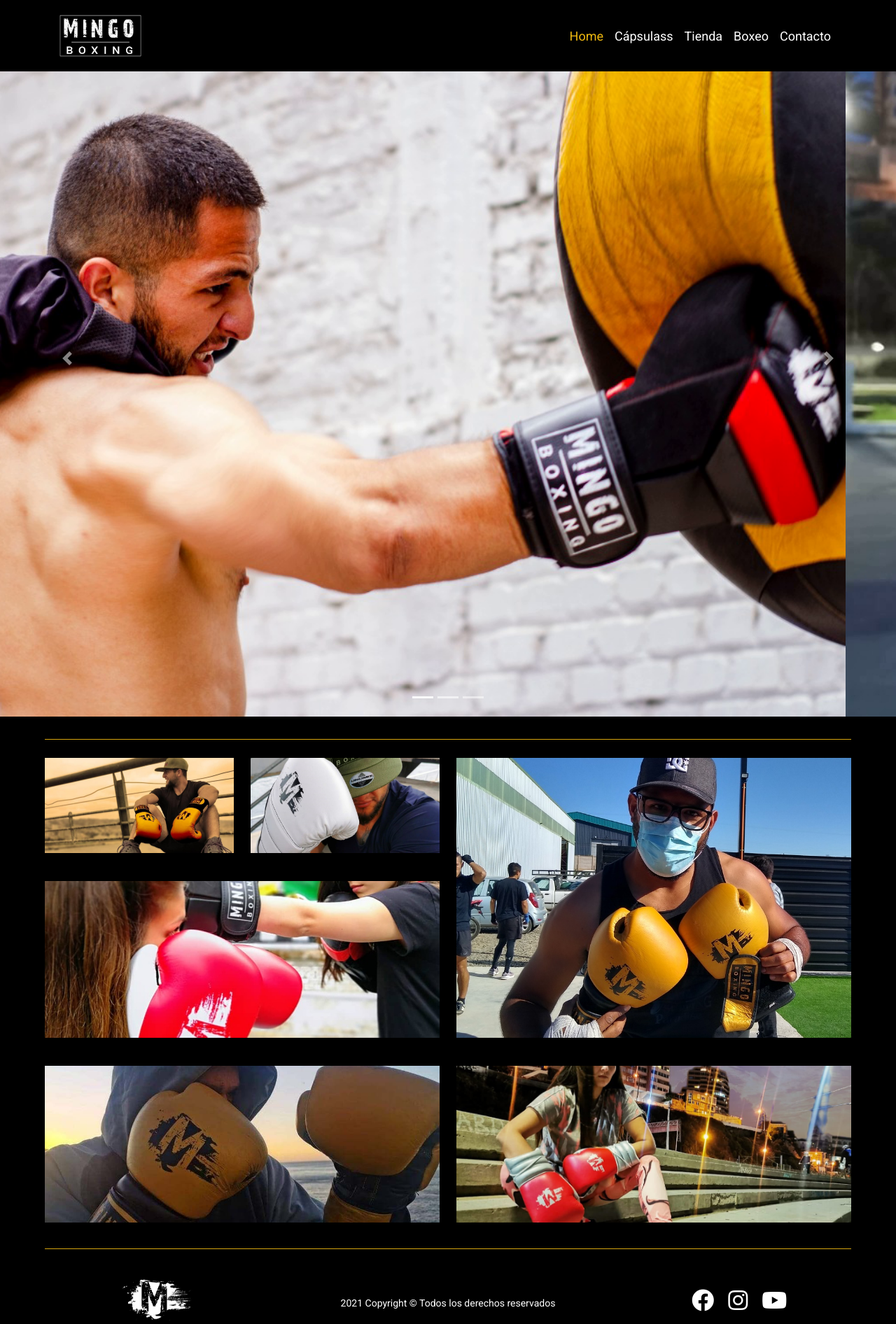
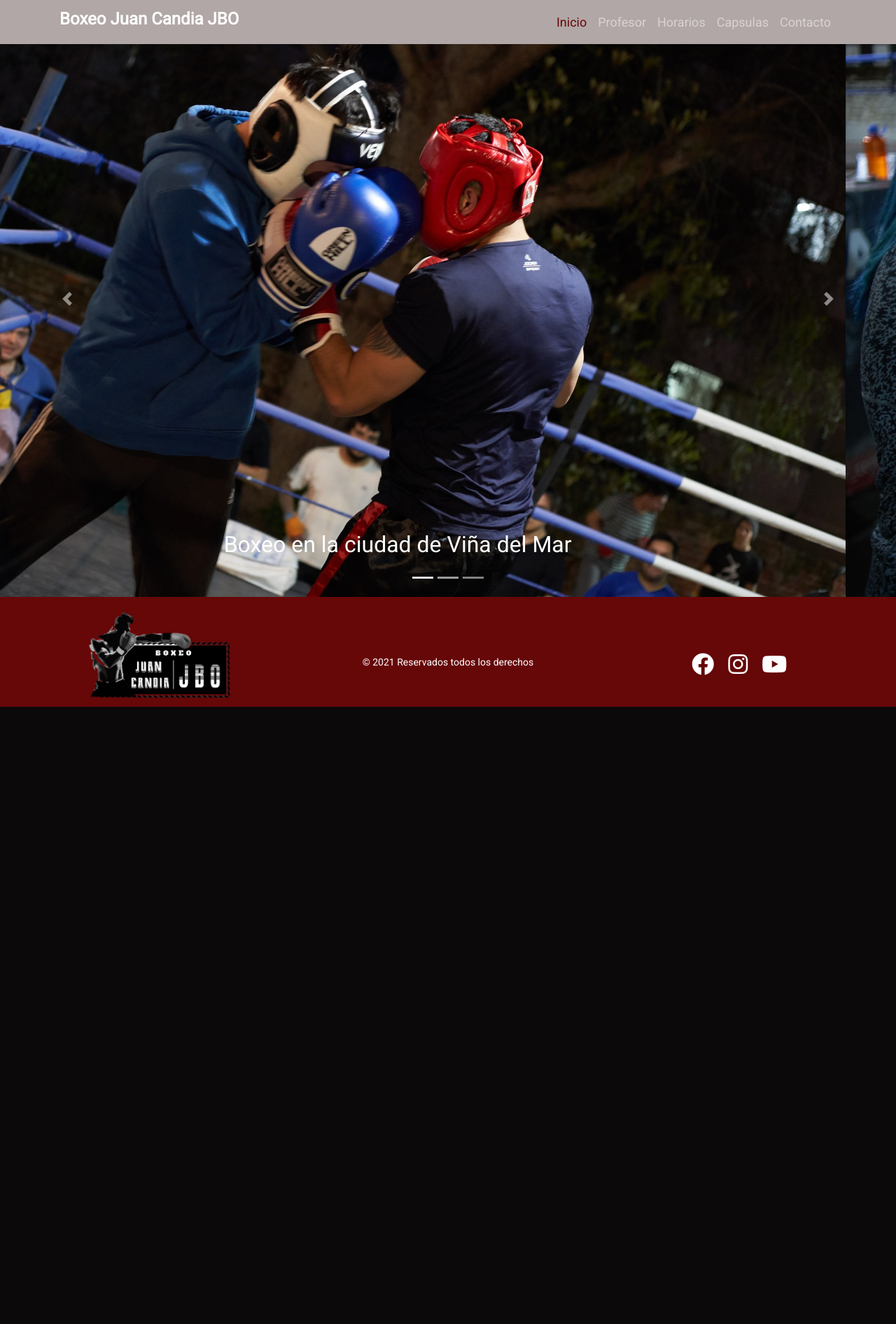
Before and after one commit to juanmingo/boxeojcjbo, a plain HTML site: page docs/index.html in a window 1280 px wide. Shown: the whole page at 70% size. After the commit the page ends 1010 px from the top, so only its background shows below. Drawn offline with Linux system fonts and the light colour scheme.

Commit message:
Cambio a pagina escuela de boxeo

```diff
--- a/docs/assets/sass/abstract/_variables.scss
+++ b/docs/assets/sass/abstract/_variables.scss
@@ -1,13 +1,14 @@
 // colors
-$colorBlack: #000000;
-$colorOrange: #c2270d;
-$colorRed: #c22c28;
-$colorYellow: #efb810;
+$colorRichBlackFOGRA39: #0B090A;
+$colorEerieBlack: #161A1D;
+$colorBloodRed: #660708;
+$colorRubyRed: #A4161A;
+$colorCarnelian: #BA181B;
+$colorImperialRed: #E5383B;
+$colorSilverChalice: #B1A7A6;
+$colorLightGray: #D3D3D3;
+$colorCultured: #F5F3F4;
 $colorWhite: #FFFFFF;
-$colorGris: #696969;
-$colorCornsilk:#fff8dc;
-$colorGrren: #04AA6D;
-$colorMarron: #7e0000;
 // Fonts
 $fontRoboto: 'Roboto',
 sans-serif;
--- a/docs/assets/sass/base/_base.scss
+++ b/docs/assets/sass/base/_base.scss
@@ -1,4 +1,4 @@
 body {
     font-family: $fontRoboto;
-    background-color: $colorBlack;
+    background-color: $colorRichBlackFOGRA39;
 }
--- a/docs/assets/sass/layout/_footer.scss
+++ b/docs/assets/sass/layout/_footer.scss
@@ -1,12 +1,13 @@
 .footer {
-    background-color: $colorBlack;
+    background-color: $colorBloodRed;
     text-align: center;
     padding-top: 10px;
     padding-bottom: 10px;
 }
 
 .footer-icon {
-    padding-top: 15px;
+    padding-top: 70px;
+    float: right;
 }
 
 .footer p {
@@ -14,10 +15,12 @@
     font-size: 12px;
     font-family: $fontRoboto;
     font-size: $fontSizeFooter;
-    background-color: $colorBlack;
+    text-align: center;
+    background-color: $colorBloodRed;
     color: $colorWhite;
 }
 
 .footer img {
-    width: 100px;
+    width: 250px;
+    float: left;
 }
--- a/docs/assets/sass/layout/_navigation.scss
+++ b/docs/assets/sass/layout/_navigation.scss
@@ -1,20 +1,20 @@
 .navigation {
-    background-color: $colorBlack;
+    background-color: $colorSilverChalice;
     font-family: $fontRoboto;
     font-size: $fontSizeMenu;
     & a {
         color: $colorWhite;
     }
     & .active a {
-        color: $colorYellow;
+        color: $colorBloodRed !important;
     }
 }
 
 .navbar-brand img {
-    height: 60px;
+    //height: 60px;
 }
 
 .navbar {
-    padding-bottom: 0px;
-    padding-top: 0px;
+    //padding-bottom: 0px;
+    //padding-top: 0px;
 }
--- a/docs/assets/sass/main.scss
+++ b/docs/assets/sass/main.scss
@@ -20,10 +20,10 @@
 /* Layout */
 
 @import 'layout/navigation';
-@import 'layout/pagetitulo';
-@import 'layout/capsulas';
-@import 'layout/shop';
-@import 'layout/galeria';
-@import 'layout/contacto';
-@import 'layout/partner';
+//@import 'layout/pagetitulo';
+//@import 'layout/capsulas';
+//@import 'layout/shop';
+//@import 'layout/galeria';
+//@import 'layout/contacto';
+//@import 'layout/partner';
 @import 'layout/footer';
--- a/docs/index.html
+++ b/docs/index.html
@@ -17,38 +17,40 @@
 </head>
 
 <body>
-
-    <nav class="navbar navbar-expand-lg navigation fixed-top">
-        <div class="container py-3">
-            <a class="navbar-brand" href="">
-                <img src="assets\img\logo_leyenda.png" alt="">
+    <!--nav-->
+    <nav class="navbar navbar-expand-lg navbar-dark navigation fixed-top">
+        <div class="container">
+            <a class="navbar-brand font-weight-bold" href="index.html">
+                <h4><b>Boxeo Juan Candia JBO</b></h4>
             </a>
-            <button class="navbar-toggler" type="button" data-toggle="collapse" data-target="#navbar" aria-controls="navbarNavAltMarkup" aria-expanded="false" aria-label="Toggle navigation">
+            <button class="navbar-toggler" type="button" data-toggle="collapse" data-target="#navbarNav" aria-controls="navbarNav" aria-expanded="false" aria-label="Toggle navigation">
                 <span class="navbar-toggler-icon"></span>
             </button>
-
             <div class="collapse navbar-collapse navigation" id="navbarNav">
-                <ul class="navbar-nav ml-auto">
+                <ul class="navbar-nav ml-auto navigation">
                     <li class="nav-item active">
-                        <a class="nav-link" href="index.html">Home</a>
-                    </li>
-
-                    <li class="nav-item">
-                        <a class="nav-link" href="pages/capsulas.html">Cápsulass</a>
+                        <a class="nav-link" href="index.html">Inicio</a>
                     </li>
                     <li class="nav-item">
-                        <a class="nav-link " href="pages/tienda.html">Tienda</a>
+                        <a class="nav-link" href="#Profesor">Profesor</a>
                     </li>
                     <li class="nav-item">
-                        <a class="nav-link" href="pages/partner.html">Boxeo</a>
+                        <a class="nav-link" href="#Horarios">Horarios</a>
                     </li>
                     <li class="nav-item">
-                        <a class="nav-link" href="pages/contacto.html">Contacto</a>
+                        <a class="nav-link" href="#Capsulas">Capsulas</a>
+                    </li>
+                    <li class="nav-item">
+                        <a class="nav-link" href="#Contacto">Contacto</a>
                     </li>
                 </ul>
             </div>
+        </div>
     </nav>
+    <!--/nav-->
 
+    <!--carousel-->
+    <header>
         <div id="carouselExampleCaptions" class="carousel slide" data-ride="carousel">
             <ol class="carousel-indicators">
                 <li data-target="#carouselExampleCaptions" data-slide-to="0" class="active"></li>
@@ -57,23 +59,23 @@
             </ol>
             <div class="carousel-inner">
                 <div class="carousel-item active">
-                <img src="assets/img/slider-ismael-guantes-negros.png" class="d-block w-100" alt="Guantes Negros">
+                    <img src="assets/img/slider-sparring-hombres.jpg" class="d-block w-100" alt="Guantes Negros">
                     <div class="carousel-caption d-none d-md-block">
-                    <h5></h5>
+                        <h2>Boxeo en la ciudad de Viña del Mar</h2>
                         <p></p>
                     </div>
                 </div>
                 <div class="carousel-item">
-                <img src="assets/img/slider-camila-guantes-old-school.png" class="d-block w-100" alt="Guantes Old School">
+                    <img src="assets/img/slider-sparring-mujeres.jpg" class="d-block w-100" alt="Guantes Old School">
                     <div class="carousel-caption d-none d-md-block">
-                    <h5></h5>
+                        <h2>Boxeo en la ciudad de Viña del Mar</h2>
                         <p></p>
                     </div>
                 </div>
                 <div class="carousel-item">
-                <img src="assets/img/slider-maximiliano-guantes-negros.png" class="d-block w-100" alt="Guantes Negros">
+                    <img src="assets/img/slider-sparring-ring.jpg" class="d-block w-100" alt="Guantes Negros">
                     <div class="carousel-caption d-none d-md-block">
-                    <h5></h5>
+                        <h2>Boxeo en la ciudad de Viña del Mar</h2>
                         <p></p>
                     </div>
                 </div>
@@ -87,50 +89,27 @@
                 <span class="sr-only">Next</span>
             </a>
         </div>
+    </header>
+    <!--/carousel-->
 
-    <div class="content-gallery">
-        <hr/>
-        <div class="gallery">
-            <figure class="gallery__item gallery__item--1 zoom">
-                <img src="assets/img/galeria-cliente-guantes-dorados.jpg" alt="Guantes Dorados" class="gallery__img">
-            </figure>
-            <figure class="gallery__item gallery__item--2 zoom">
-                <img src="assets/img/galeria-cliente-guantes-blancos.jpg" alt="Guantes Blancos" class="gallery__img">
-            </figure>
-            <figure class="gallery__item gallery__item--3 zoom">
-                <img src="assets/img/galeria-cliente-guantes-dorados-cliente.jpg" alt="Guantes Dorados" class="gallery__img">
-            </figure>
-            <figure class="gallery__item gallery__item--4 zoom">
-                <img src="assets/img/galeria-cliente-guantes-negros.jpg" alt="Guantes Negros" class="gallery__img">
-            </figure>
-            <figure class="gallery__item gallery__item--5 zoom">
-                <img src="assets/img/galeria-cliente-guantes-dorados-guardia.jpg" alt="Guantes Dorados" class="gallery__img">
-            </figure>
-            <figure class="gallery__item gallery__item--6 zoom">
-                <img src="assets/img/galeria-cliente-guantes-rojos.jpg" alt="Guantes Rojos" class="gallery__img">
-            </figure>
-        </div>
-        <hr/>
-    </div>
-
-
+    <!--footer-->
     <footer class="footer">
         <div class="row container m-auto">
             <div class="col-12 col-sm-3">
-                <img src="assets/img/logo_m.png" alt="">
+                <img src="assets/img/logo_boxeo_juan_candia_jbo.png" alt="">
             </div>
             <div class="col-12 col-sm-6">
-                <p>2021 Copyright © Todos los derechos reservados</p>
+                <br><br>
+                <p>© 2021 Reservados todos los derechos</p>
             </div>
             <div class="col-12 col-sm-3 footer-icon">
-                <a href="#"><i class="fab fa-facebook text-white fa-2x mx-2"></i></a>
-
-                <a href="#"><i class="fab fa-instagram text-white fa-2x mx-2"></i></a>
-
-                <a href="#"><i class="fab fa-youtube text-white fa-2x mx-2"></i></a>
+                <a href="https://www.facebook.com/boxeovregion/" target="_blank"><i class="fab fa-facebook text-white fa-2x mx-2"></i></a>
+                <a href="https://www.instagram.com/boxeojuancandia_jbo/" target="_blank"><i class="fab fa-instagram text-white fa-2x mx-2"></i></a>
+                <a href="#" target="_blank"><i class="fab fa-youtube text-white fa-2x mx-2"></i></a>
             </div>
         </div>
     </footer>
+    <!--/footer-->
 
     <!-- Jquery 3.3.1 -->
     <script src="assets/js/jquery-3.3.1.min.js"></script>
```
Also changed, not shown: docs/assets/css/main.min.css, docs/assets/img/logo_boxeo_juan_candia_jbo.jpg (added), docs/assets/img/logo_boxeo_juan_candia_jbo.png (added), docs/assets/img/slider-caleta-abarca.jpg (added), docs/assets/img/slider-sparring-hombres.jpg (added), docs/assets/img/slider-sparring-mujeres.jpg (added), docs/assets/img/slider-sparring-ring.jpg (added), 2 other files. Lines whose indentation alone changed are shown as unchanged.
